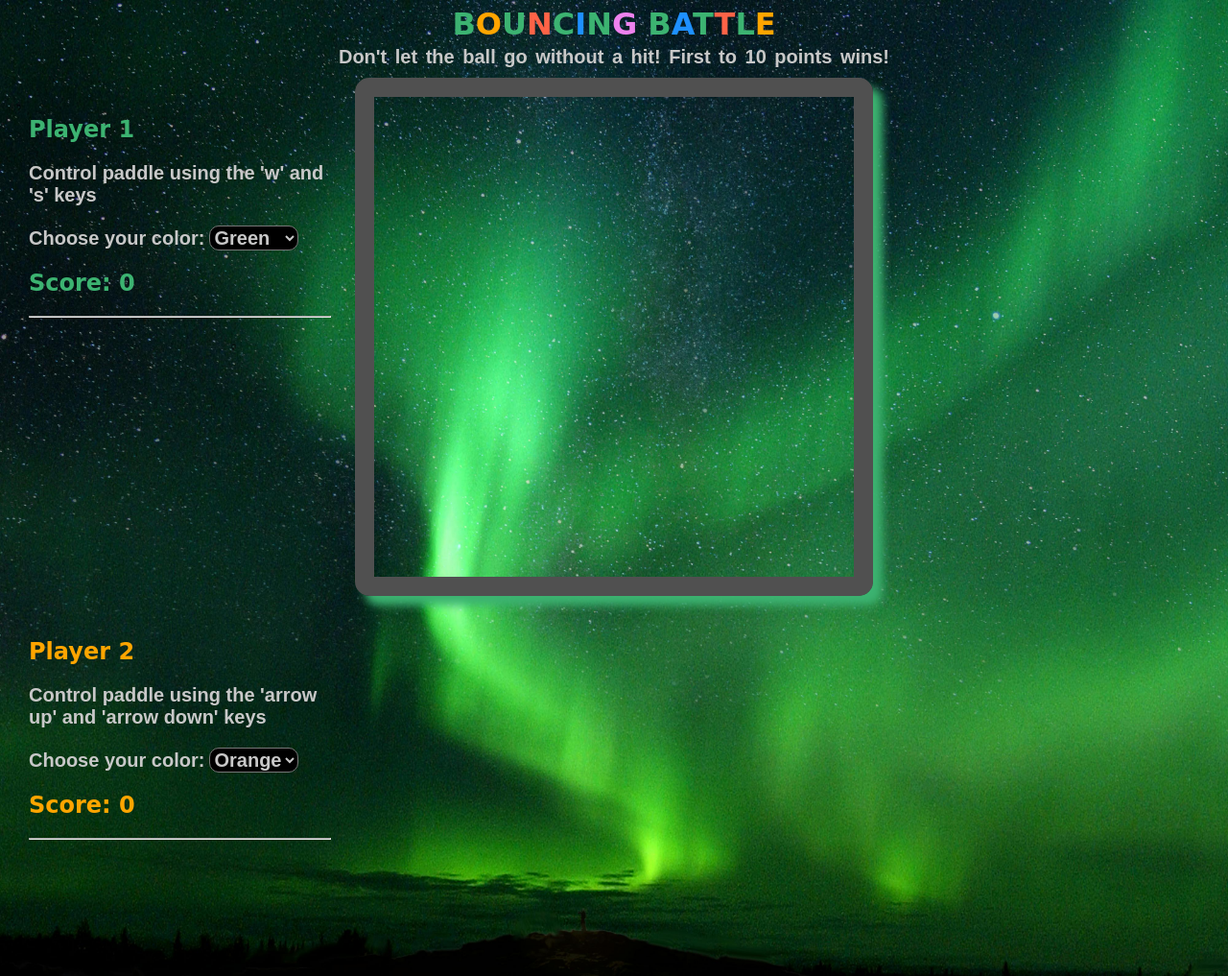
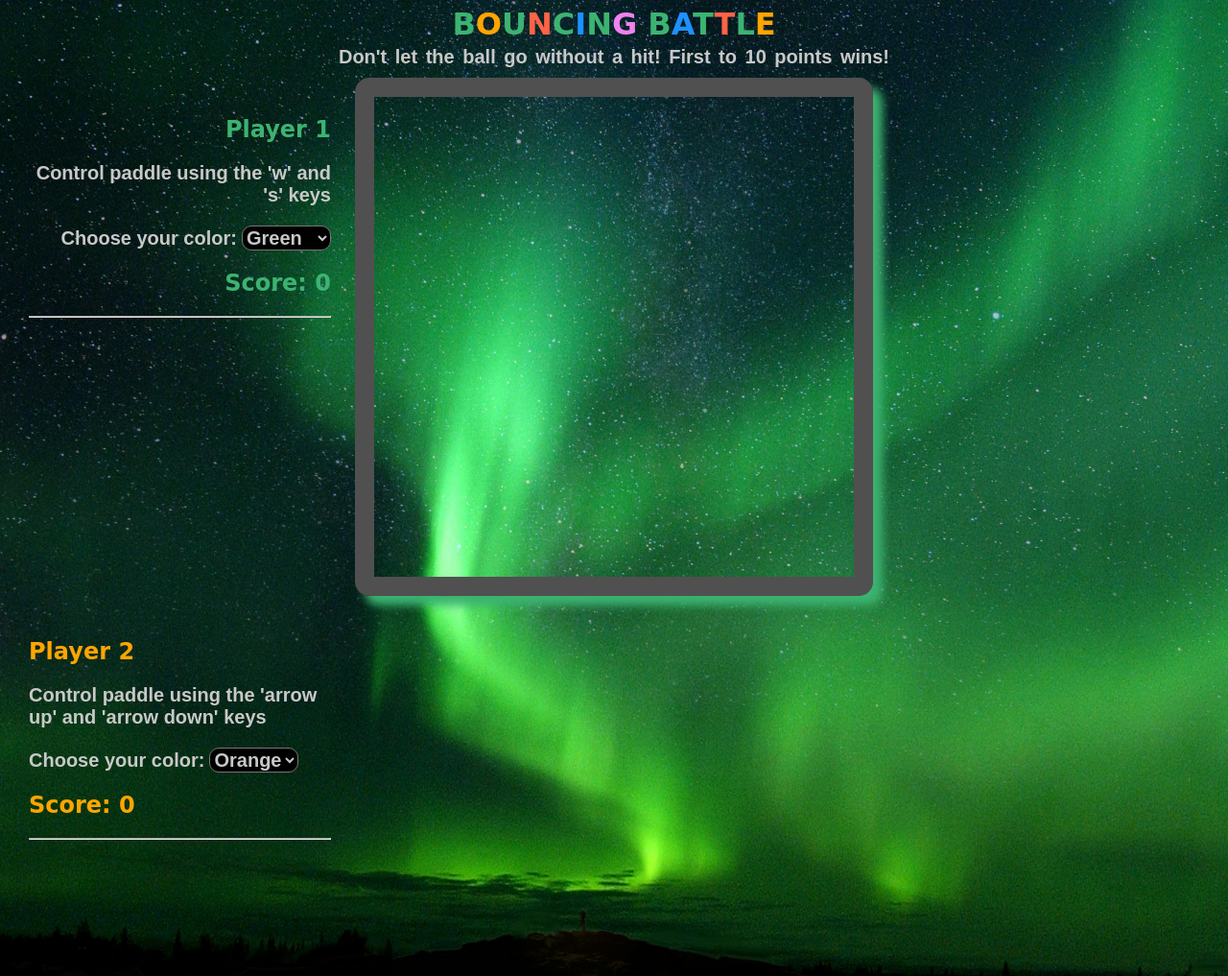
Before and after one commit to ArinzeGit/Bouncing-Battle-Game, a plain HTML site: page index.html in a window 1280 px wide. Shown: the top 1017 px of the page at 96% size. Drawn offline with Linux system fonts and the light colour scheme.

Commit message:
Style edit for better layout

```diff
--- a/css/style.css
+++ b/css/style.css
@@ -30,6 +30,10 @@ p.center{
   width: calc(50% - 275px);
   height: 500px;
   padding:20px;
+}
+
+#player1Div {
+  text-align: right;
 }
 
 canvas{
```
